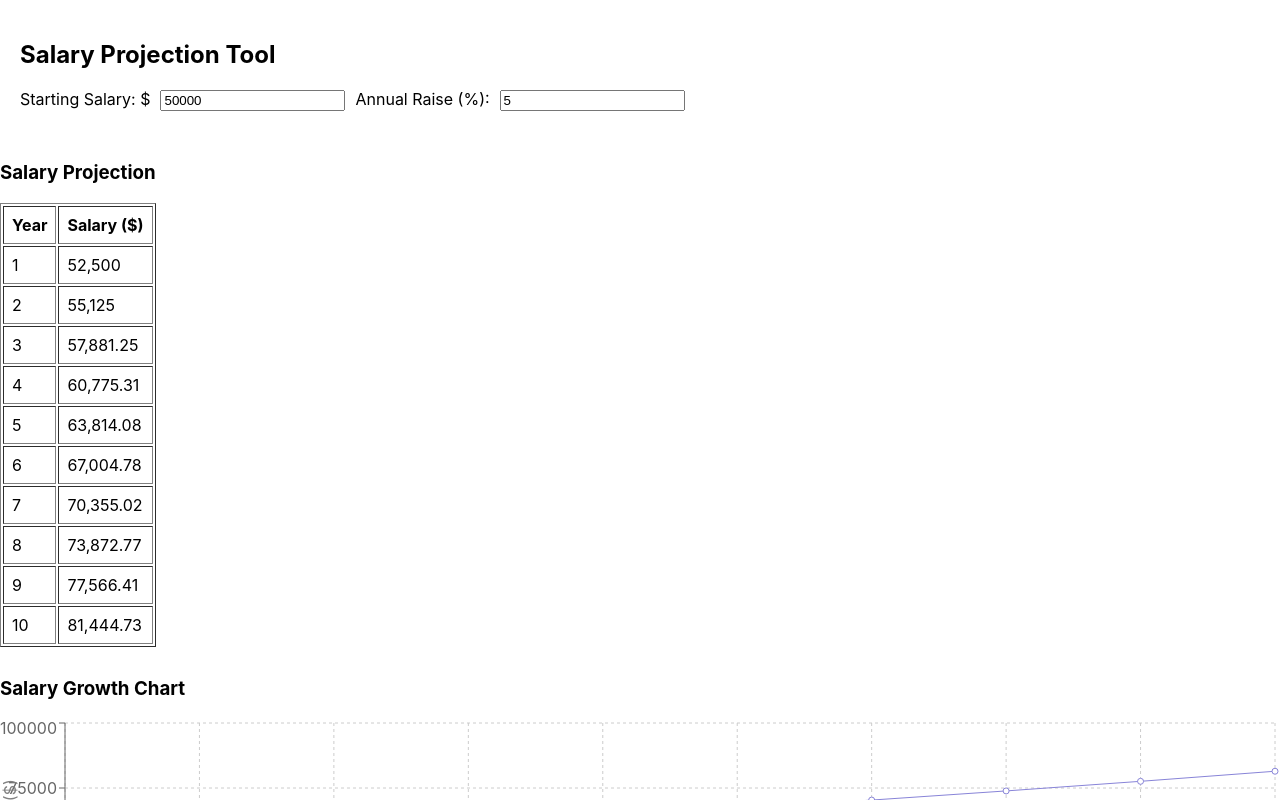
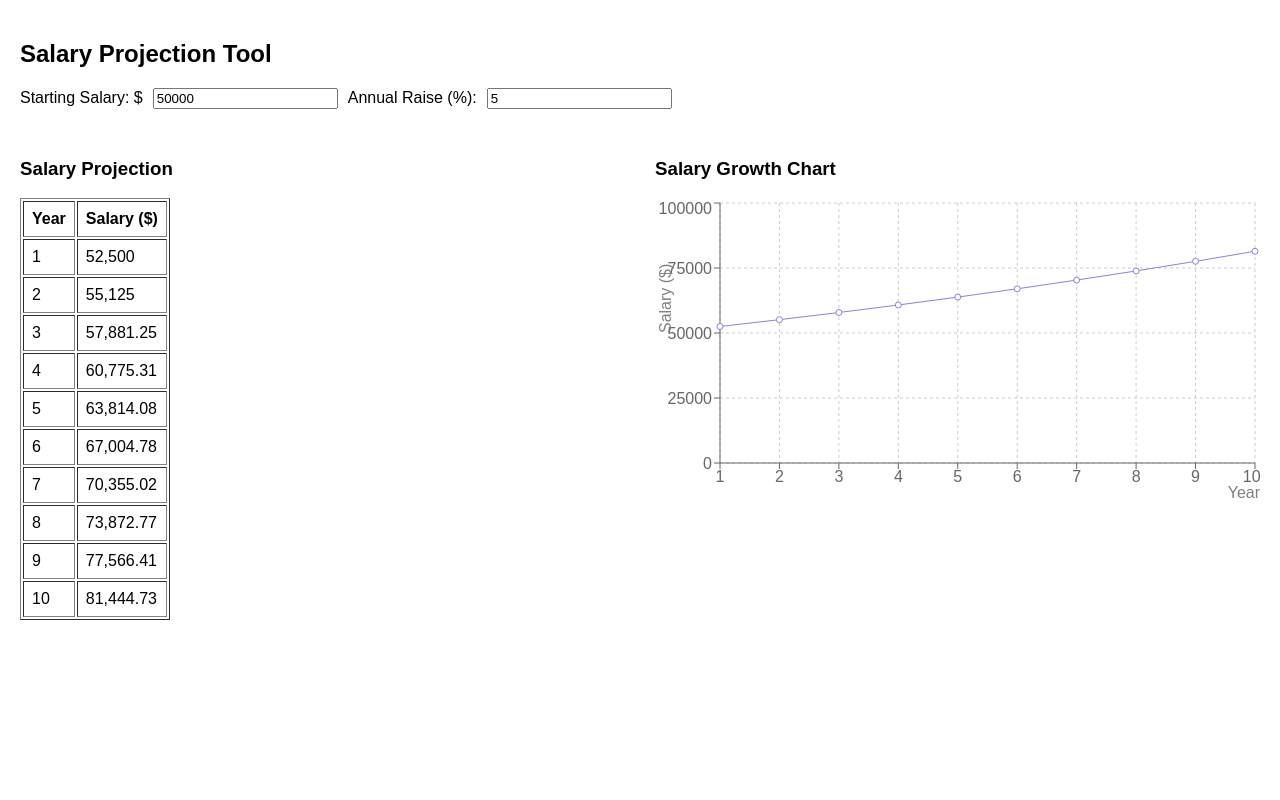
Before and after one commit to pkfitzVT/SalVis, a React (Create React App) app: page / in a window 1280 px wide. Shown: the top 800 px of the page. Built offline with nearby package versions, Linux system fonts and the light colour scheme.

Commit message:
updated layout and css

```diff
--- a/src/App.css
+++ b/src/App.css
@@ -1,38 +1,27 @@
-.App {
-  text-align: center;
+.app-container {
+  padding: 20px;
+  font-family: sans-serif;
 }
 
-.App-logo {
-  height: 40vmin;
-  pointer-events: none;
+.form-section {
+  margin-bottom: 30px;
 }
 
-@media (prefers-reduced-motion: no-preference) {
-  .App-logo {
-    animation: App-logo-spin infinite 20s linear;
-  }
+.content-row {
+  display: flex;
+  gap: 30px;
+  align-items: flex-start;
 }
 
-.App-header {
-  background-color: #282c34;
-  min-height: 100vh;
-  display: flex;
-  flex-direction: column;
-  align-items: center;
-  justify-content: center;
-  font-size: calc(10px + 2vmin);
-  color: white;
+.table-section {
+  flex: 1;
+  min-width: 300px;
+  max-width: 50%;
 }
 
-.App-link {
-  color: #61dafb;
+.chart-section {
+  flex: 1;
+  min-width: 300px;
+  max-width: 50%;
+  height: 300px;
 }
-
-@keyframes App-logo-spin {
-  from {
-    transform: rotate(0deg);
-  }
-  to {
-    transform: rotate(360deg);
-  }
-}
--- a/src/App.js
+++ b/src/App.js
@@ -30,11 +30,10 @@ function App() {
   };
 
   return (
-      <>
-        {/* This is the salary and raise input form */}
-      <div style={{ padding: '20px' }}>
+      <div className="app-container">
+        {/* Salary and raise input form */}
+        <div className="form-section">
           <h2>Salary Projection Tool</h2>
-
           <form>
             <label>
               Starting Salary: $
@@ -59,8 +58,9 @@ function App() {
           </form>
         </div>
 
-        {/* This is the salary and raise table display*/}
-      <div style={{ marginTop: '30px' }}>
+        {/* Table and chart in a side-by-side layout */}
+        <div className="content-row">
+          <div className="table-section">
             <h3>Salary Projection</h3>
             <table border="1" cellPadding="8">
               <thead>
@@ -70,24 +70,17 @@ function App() {
               </tr>
               </thead>
               <tbody>
-          {Array.from({ length: 10 }, (_, i) => {
-            const year = i + 1;
-            const projected = (salary * Math.pow(1 + raise / 100, year)).toFixed(2);
-            return (
+              {projectionData.map(({ year, salary }) => (
                   <tr key={year}>
                     <td>{year}</td>
-                  <td>{parseFloat(projected).toLocaleString()}</td>
+                    <td>{salary.toLocaleString()}</td>
                   </tr>
-            );
-          })}
+              ))}
               </tbody>
             </table>
           </div>
 
-
-        {/* This is the salary and raise graph display*/}
-
-        <div style={{ marginTop: '30px' }}>
+          <div className="chart-section">
             <h3>Salary Growth Chart</h3>
             <ResponsiveContainer width="100%" height={300}>
               <LineChart data={projectionData}>
@@ -99,8 +92,9 @@ function App() {
               </LineChart>
             </ResponsiveContainer>
           </div>
+        </div>
+      </div>
 
-      </>
 
 
 );
```
Lines whose indentation alone changed are shown as unchanged.
